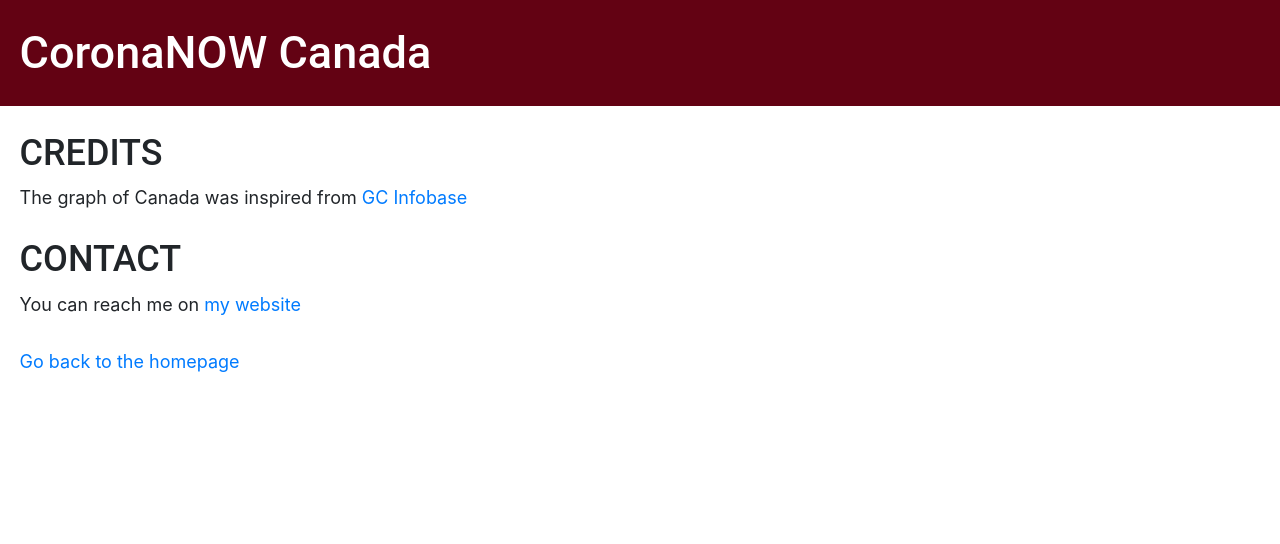
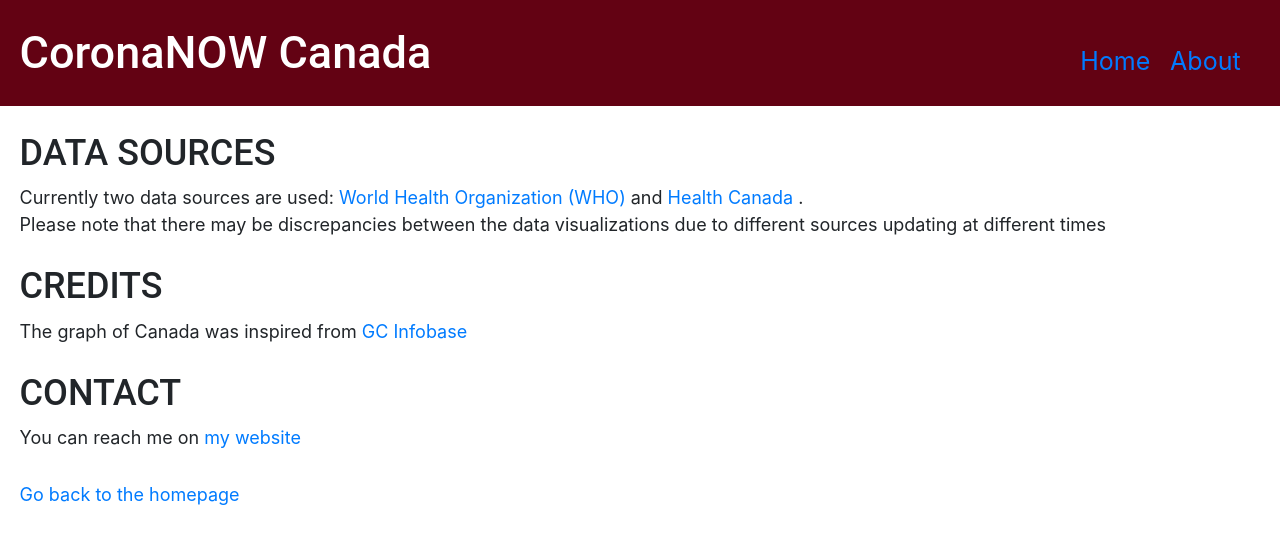
Before and after one commit to ktw1016/corona_now, a Gatsby site: page /About in a window 1280 px wide. Built offline with nearby package versions, Linux system fonts and the light colour scheme; Gatsby itself is replaced by a stand-in of ours.

Commit message:
placement of about, about content, some minor style updates

```diff
--- a/src/components/Dashboard.js
+++ b/src/components/Dashboard.js
@@ -5,7 +5,7 @@ export default class Dashboard extends React.Component{
   render() {
     const { most_recent_data } = this.props;
 
-    return <div className="flex-row" style={{justifyContent: "space-evenly", margin: "30px 0px 30px 0px"}}>
+    return <div className="flex-row" style={{justifyContent: "space-evenly", margin: "30px 0px 80px 0px"}}>
       <div className="flex-col text-align-mid">
         <span className="bold-30" dangerouslySetInnerHTML={{
           __html: "Total Confirmed Cases",
--- a/src/components/header.js
+++ b/src/components/header.js
@@ -1,3 +1,4 @@
+import "../common_css.scss";
 import { Link } from "gatsby";
 import PropTypes from "prop-types";
 import React from "react";
@@ -10,10 +11,12 @@ const Header = ({ siteTitle }) => (
     }}
   >
     <div
+      className="flex-row"
       style={{
         margin: `0 auto`,
         maxWidth: 2360,
         padding: `1.45rem 1.0875rem`,
+        justifyContent: "space-between",
       }}
     >
       <h1 style={{ margin: 0 }}>
@@ -27,6 +30,14 @@ const Header = ({ siteTitle }) => (
           {siteTitle}
         </Link>
       </h1>
+      <div className="flex-row" style={{minWidth: "200px", justifyContent: "space-evenly"}}>
+        <span style={{alignSelf: "flex-end", fontSize: 25}}>
+          <Link to="/">Home</Link>
+        </span>
+        <span style={{alignSelf: "flex-end", fontSize: 25}}>
+          <Link to="/About/">About</Link>
+        </span>
+      </div>
     </div>
   </header>
 );
--- a/src/pages/About.js
+++ b/src/pages/About.js
@@ -8,6 +8,21 @@ const About = () => (
   <Layout>
     <SEO title="About" />
     <div style={{ display: "flex", flexDirection: "column", marginBottom: 30 }}>
+      <h2> DATA SOURCES </h2>
+      <span dangerouslySetInnerHTML={{
+        __html: `
+          Currently two data sources are used: <a href='https://www.who.int/' target='_blank' rel='noopener noreferrer'>
+          World Health Organization (WHO) </a> and <a href='https://www.canada.ca/en/public-health/services/diseases/2019-novel-coronavirus-infection.html' target='_blank' rel='noopener noreferrer'>
+          Health Canada </a>.
+        `,
+      }} />
+      <span dangerouslySetInnerHTML={{
+        __html: `
+        Please note that there may be discrepancies between the data visualizations due to different sources
+        updating at different times
+      `,
+      }} />
+      <br></br>
       <h2> CREDITS </h2>
       <span dangerouslySetInnerHTML={{
         __html: "The graph of Canada was inspired from <a href='https://github.com/TBS-EACPD/infobase/blob/master/LICENSE' target='_blank' rel='noopener noreferrer'> GC Infobase </a>",
--- a/src/pages/index.js
+++ b/src/pages/index.js
@@ -46,7 +46,6 @@ class Index extends React.Component{
           }} />
           <DailyTable data={daily_report_data} />
         </div>
-        <Link to="/About/">About</Link>
       </Layout>
     );
   }
```
